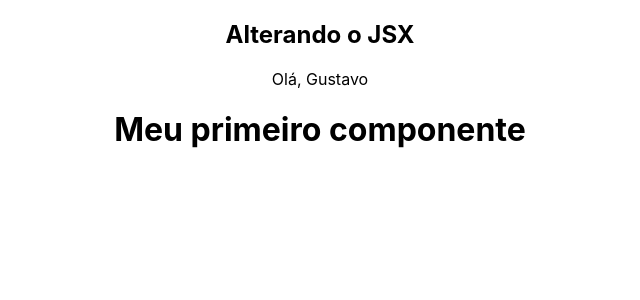
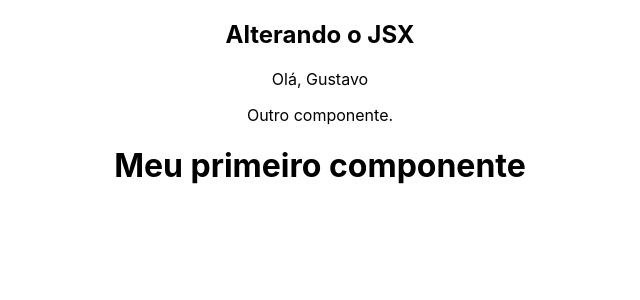
Before and after one commit to GustavoFrota/Teste-React, a React (Create React App) app in the folder meu-projeto/: page / in a window 1280 px wide. Shown: the top 300 px of the page, without its empty margins (320-960 px from the left). Built offline with nearby package versions, Linux system fonts and the light colour scheme.

Commit message:
Adicionando outro componente

```diff
--- /dev/null
+++ b/meu-projeto/src/Components/Frases.js
@@ -0,0 +1,7 @@
+function Frases() {
+    return (
+        <p>Outro componente.</p>
+    )
+}
+
+export default Frases;
--- a/meu-projeto/src/Components/HelloWorld.js
+++ b/meu-projeto/src/Components/HelloWorld.js
@@ -1,8 +1,11 @@
+import Frases from "./Frases"
+
 function HelloWorld() {
 
 
     return (
         <div>
+            <Frases/>
             <h1>Meu primeiro componente</h1>
         </div>
     )
```
